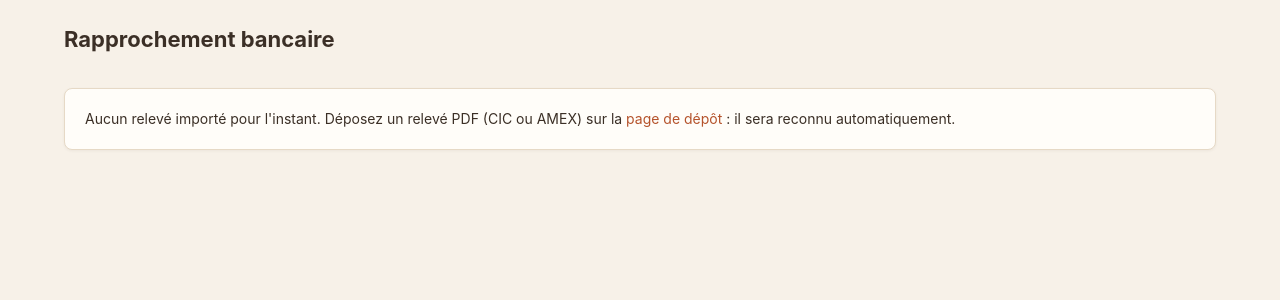
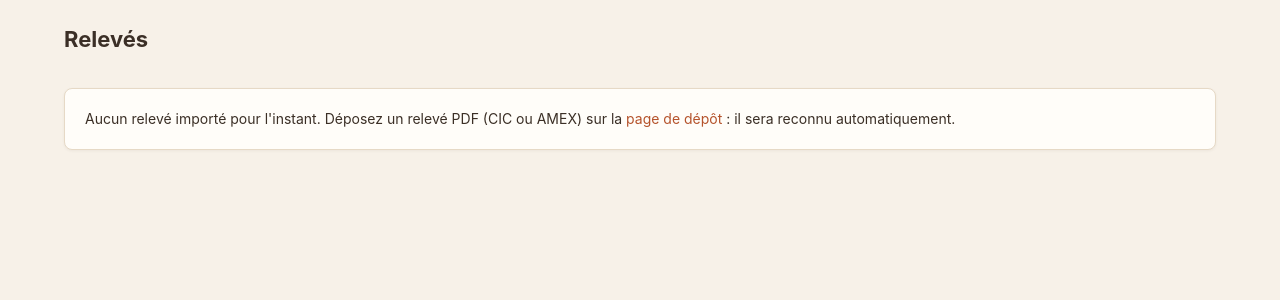
Before and after one commit to enizard/Compta-app, a Node server app: template src/views/rapprochement.ejs in a window 1280 px wide. Shown: the top 300 px of the page. Run offline with Node 20, Linux system fonts and the light colour scheme; the template is opened without the code that fills it, so the values that code supplies are empty.

Commit message:
Menu : retrait de « + Nouvelle », « Rapprochement » renommé « Relevés »
Co-Authored-By: Claude Opus 5.5 <noreply@anthropic.com>
Claude-Session: https://claude.ai/code/session_01LidiJej13Zf1gfRP9qCLgK

```diff
--- a/src/views/partials/header.ejs
+++ b/src/views/partials/header.ejs
@@ -13,8 +13,7 @@
 <nav class="top">
   <a class="brand" href="/">Compta</a>
   <a href="/operations">Opérations</a>
-  <a href="/operations/new">+ Nouvelle</a>
-  <a href="/rapprochement">Rapprochement</a>
+  <a href="/rapprochement">Relevés</a>
   <a href="/fournisseurs">Fournisseurs</a>
   <a href="/boite">Boîte factures</a>
   <a href="/synthese">Synthèse</a>
--- a/src/views/rapprochement.ejs
+++ b/src/views/rapprochement.ejs
@@ -1,6 +1,6 @@
 <%- include('partials/header') %>
 <div class="head">
-  <h1>Rapprochement bancaire</h1>
+  <h1>Relevés</h1>
   <% if (compte) { %>
   <form method="post" action="/rapprochement/auto" class="inline">
     <input type="hidden" name="compte" value="<%= compte.id %>">
```
